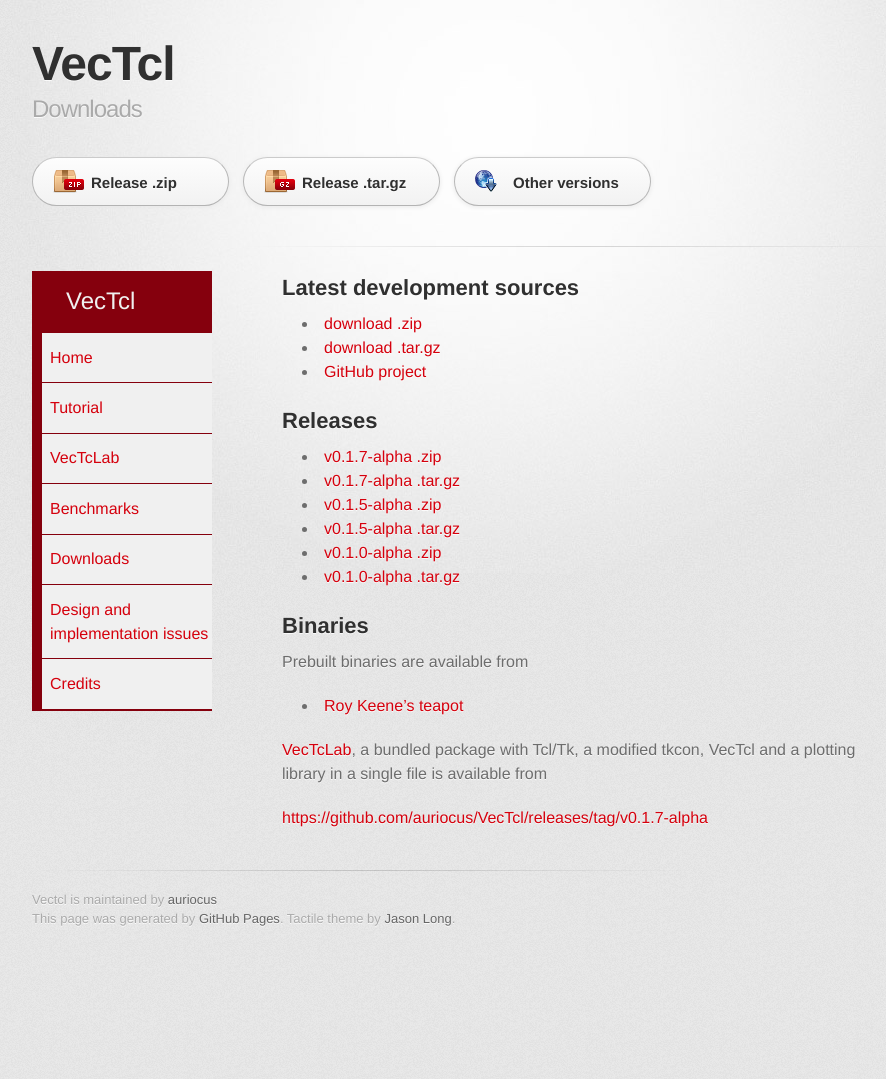
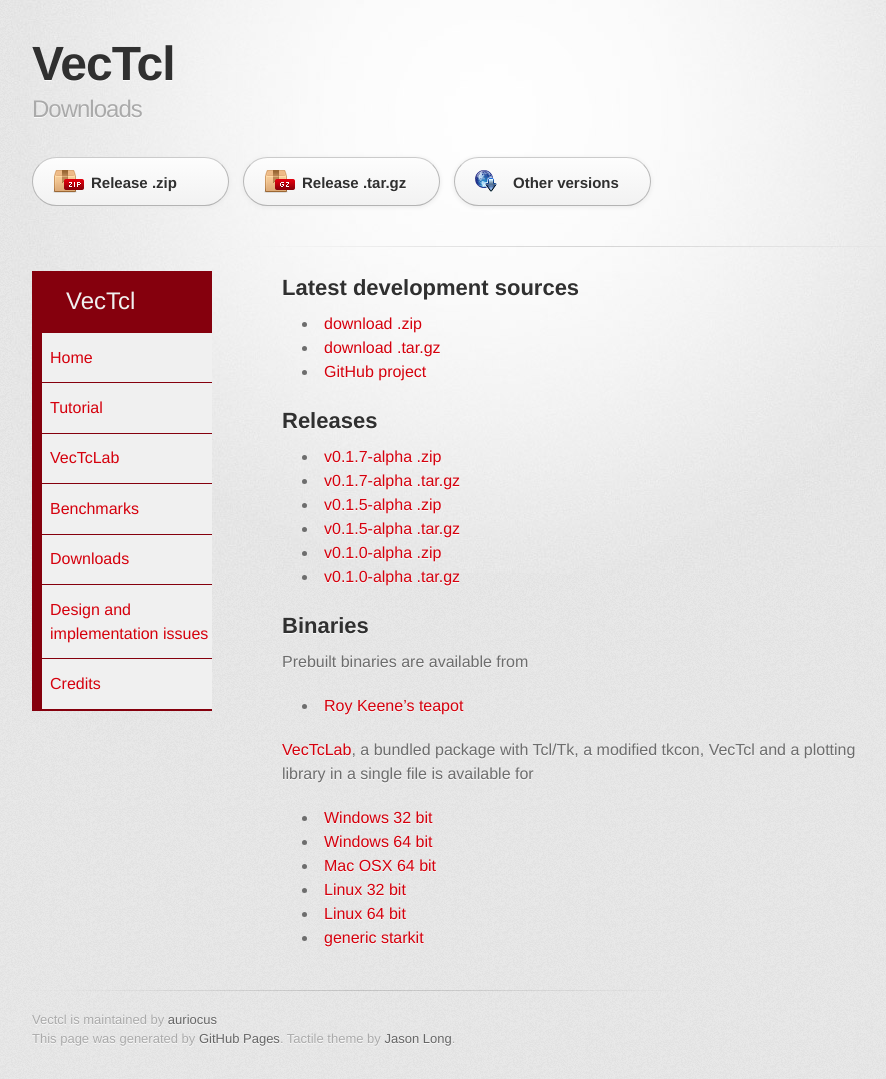
Before and after one commit to auriocus/VecTcl, a Jekyll site: the page built from 30-downloads.md, in a window 1280 px wide. Shown: the whole page, without its empty margins (148-1034 px from the left). Built offline with Jekyll 4.4.1, drawn with Linux system fonts in a browser that asks for light colours; before the commit the page ends 959 px from its top, so only the background shows below that.

Commit message:
Reset download links due to broken github release

```diff
--- a/30-downloads.md
+++ b/30-downloads.md
@@ -28,6 +28,11 @@
 - [Roy Keene's teapot](http://teapot.rkeene.org/entity/name/vectcl/index.html)
 
 [VecTcLab]({{ site.baseurl }}/vectclab.html), a bundled package with Tcl/Tk, a modified tkcon,
-VecTcl and a plotting library in a single file is available from
+VecTcl and a plotting library in a single file is available for
 
-<https://github.com/auriocus/VecTcl/releases/tag/v0.1.7-alpha>
+- [Windows 32 bit]({{ site.baseurl }}/binaries/VecTcLab-Win32.exe)
+- [Windows 64 bit]({{ site.baseurl }}/binaries/VecTcLab-Win64.exe)
+- [Mac OSX 64 bit]({{ site.baseurl }}/binaries/VecTcLab-Darwin)
+- [Linux 32 bit]({{ site.baseurl }}/binaries/VecTcLab-Linux32)
+- [Linux 64 bit]({{ site.baseurl }}/binaries/VecTcLab-Linux64)
+- [generic starkit]({{ site.baseurl }}/binaries/VecTcLab-generic.kit)
```
